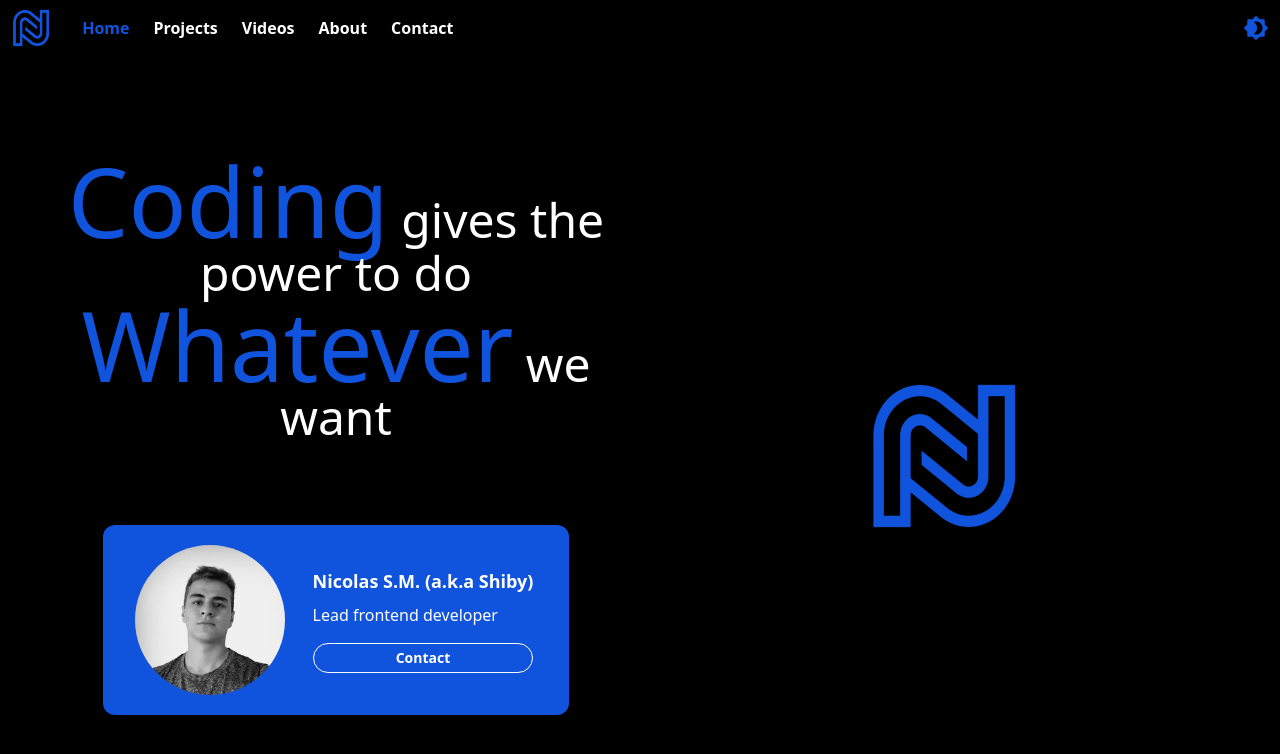
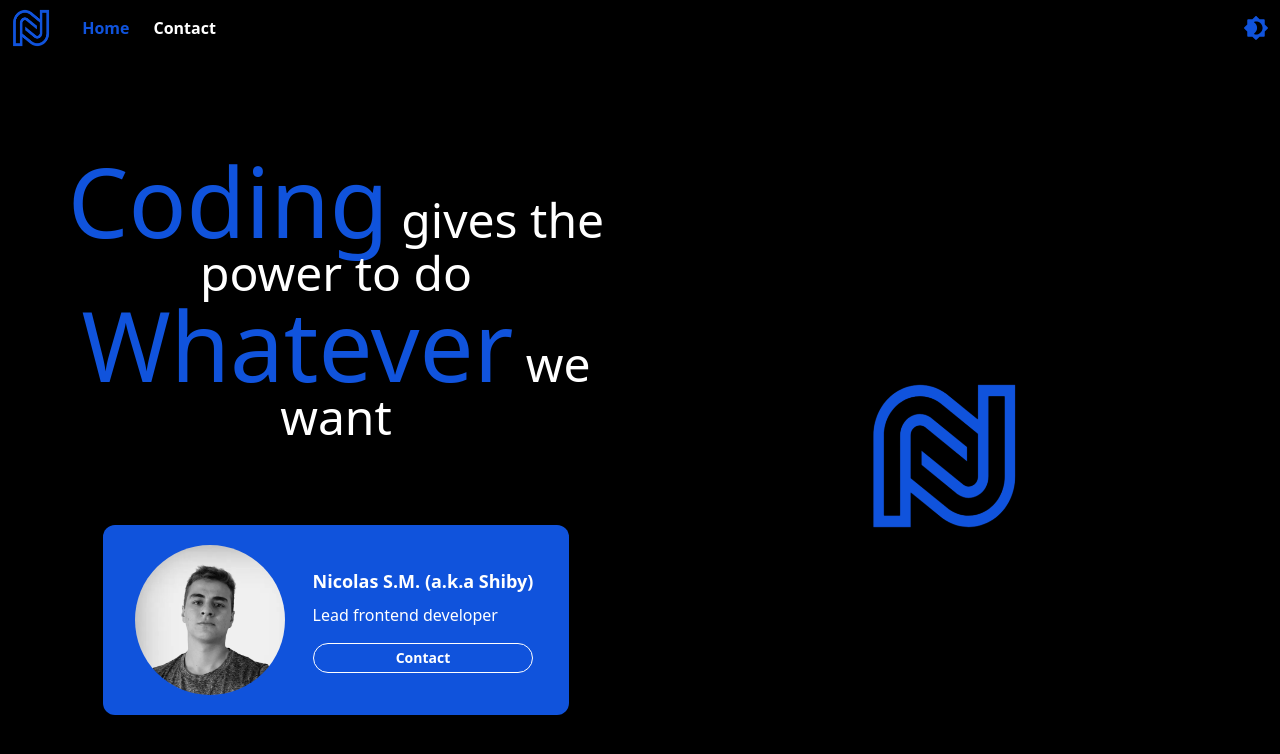
Before and after one commit to RedSocks25/portfolio, a Next.js app: page / in a window 1280 px wide. Shown: the top 754 px of the page. Built offline with nearby package versions, Linux system fonts and the light colour scheme.

Commit message:
Hide not used link

```diff
--- a/components/ui/Navbar.tsx
+++ b/components/ui/Navbar.tsx
@@ -7,9 +7,9 @@ import Image from 'next/image';
 
 const routes = [
   { routeName: 'Home', href: '/' },
-  { routeName: 'Projects', href: '/projects' },
-  { routeName: 'Videos', href: '/videos' },
-  { routeName: 'About', href: '/about' },
+  // { routeName: 'Projects', href: '/projects' },
+  // { routeName: 'Videos', href: '/videos' },
+  // { routeName: 'About', href: '/about' },
   { routeName: 'Contact', href: '/contact' },
 ]
 
```
